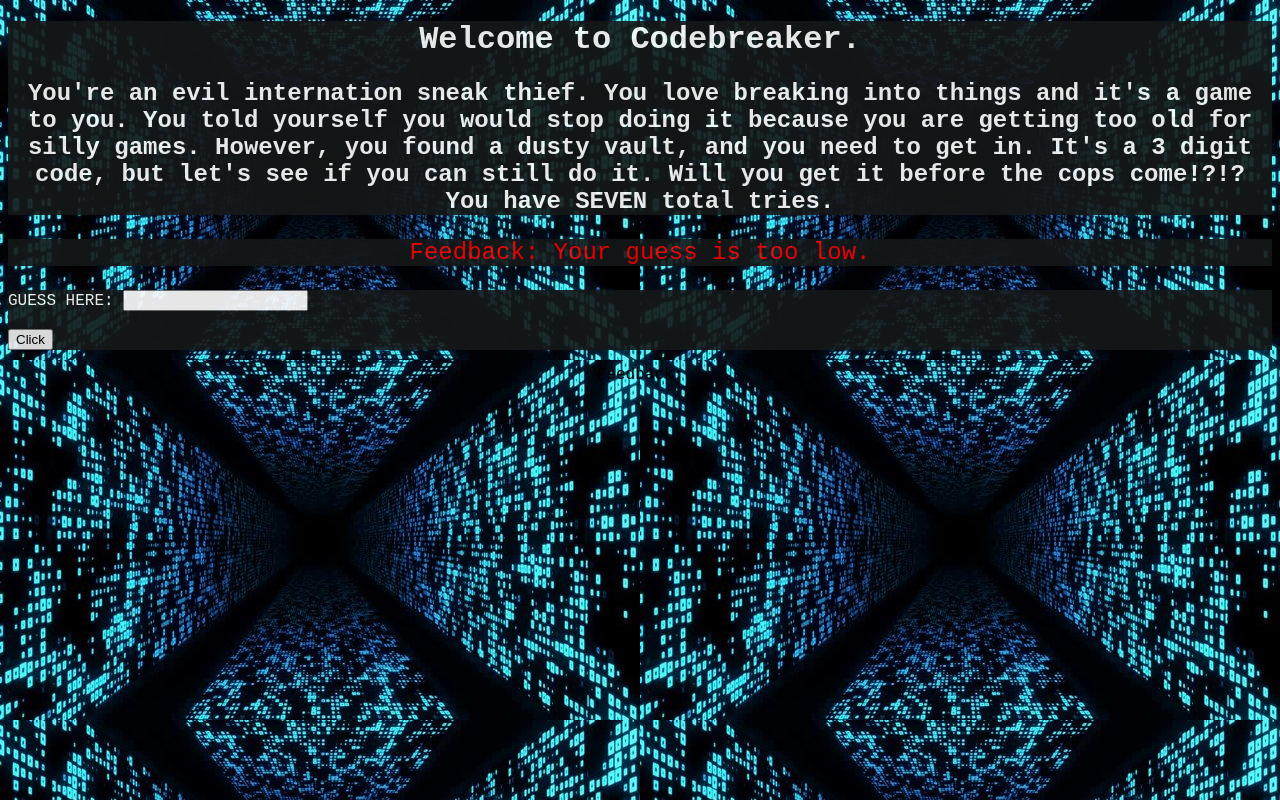
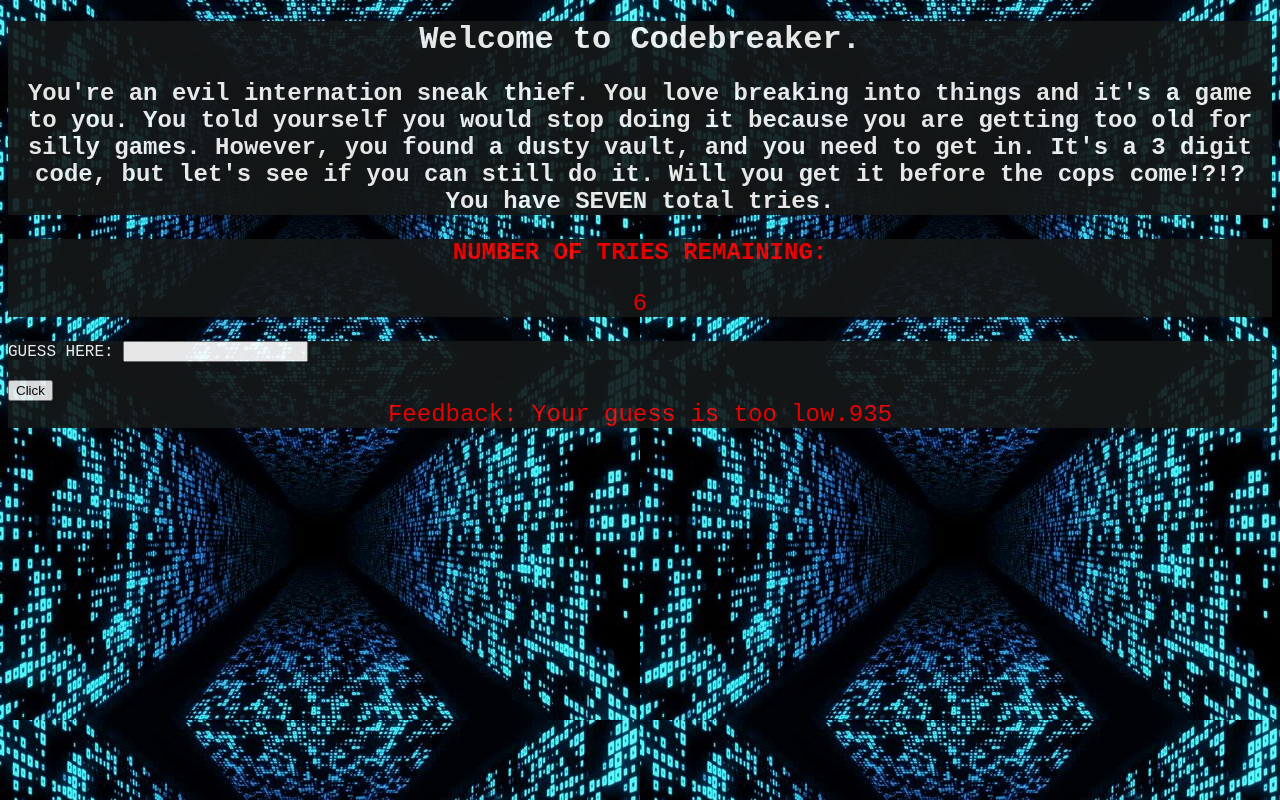
Before and after one commit to wberri/CodeBreakerBerri, a plain HTML site: page codeBreaker.html in a window 1280 px wide. Both pictures are taken after a click on the button "Click". Drawn offline with Linux system fonts and the light colour scheme.

Commit message:
project done

```diff
--- a/codeBreaker.css
+++ b/codeBreaker.css
@@ -14,6 +14,7 @@ body{
     color: red;
     opacity: 0.9;
     font-size: x-large;
+    text-align: center;
 }
 
 form{
@@ -21,3 +22,11 @@ form{
     opacity: 0.9;
     color: white;
 }
+
+#resp{
+    background-color: rgb(21, 24, 24);
+    opacity: 0.9;
+    color: red;
+    font-size: x-large;
+    text-align: center;
+}
--- a/codeBreaker.html
+++ b/codeBreaker.html
@@ -6,6 +6,7 @@
     <meta name="viewport" content="width=device-width, initial-scale=1.0">
     <title>Codebreaker</title>
     <link rel="stylesheet" href="codeBreaker.css">
+    <link rel="icon" href="brokenlock.png" type="image/x-icon">
 </head>
 <body>
     <div class="intro">
@@ -14,7 +15,8 @@
     </div>
 
     <div class = "numTries">
-        <center><p><b> NUMBER OF TRIES REMAINING: 7</b></p></center>
+        <center><p><b> NUMBER OF TRIES REMAINING: </b></p></center>
+        <p id="numValue"> 7</p>
     </div>
 
     <form name = "userGuess" action="" method = "GET">
@@ -23,7 +25,7 @@
         <input type="button" name="button" value="Click" onClick="testResults(this.form)">
     </form>
 
-    <div class = "response">
+    <section response id="resp">
         <center><p>Feedback: </p></center>
     </div>
 
--- a/codeBreaker.js
+++ b/codeBreaker.js
@@ -1,15 +1,31 @@
 const randomNum = Math.floor(Math.random()*999);
-const response = document.querySelector("p");
+var response = document.getElementById("resp");
+var numTries = document.getElementById("numValue");
+var numTriesVal = 7;
+var won  = false;
 
 function testResults(form){
     var userGuess = form.numberGuess.value;
     if (userGuess>randomNum){
-        response.textContent = "Feedback: Your guess is too high."
+        response.textContent = "Feedback: Your guess is too high." +randomNum;
+    } else if (userGuess<randomNum){
+        response.textContent = "Feedback: Your guess is too low." + randomNum;
+    } else if (userGuess==randomNum){
+        response.textContent = "Feedback: Correct Guess. You've still got it." + randomNum;
+        won = true;
+    } else{
+        response.textContet = "STOP. You have failed.";
     }
-    if (userGuess<randomNum){
-        response.textContent = "Feedback: Your guess is too low."
+    numTries.textContent = numTriesVal-1;
+    numTriesVal = numTriesVal-1;
+    if (numTriesVal <= 0 && won!=true){
+        response.textContent = "YOU FAILED. YOU DID NOT GET IT WITHIN 7 TRIES. The number was " + randomNum + ".";
+        numTries.textContent = "FAIL";
+        var userGuess = "TERMINATE";
+    } else if (won==true){
+        response.textContent = "You won!";
+        numTries.textContent = "PASS";
+        var userGuess = "TERMINATE";
     }
-    if (userGuess==randomNum){
-        response.textContent = "Feedback: Correct Guess. You've still got it."
-    }
+
 }
```
Also changed, not shown: brokenlock.png (added).
